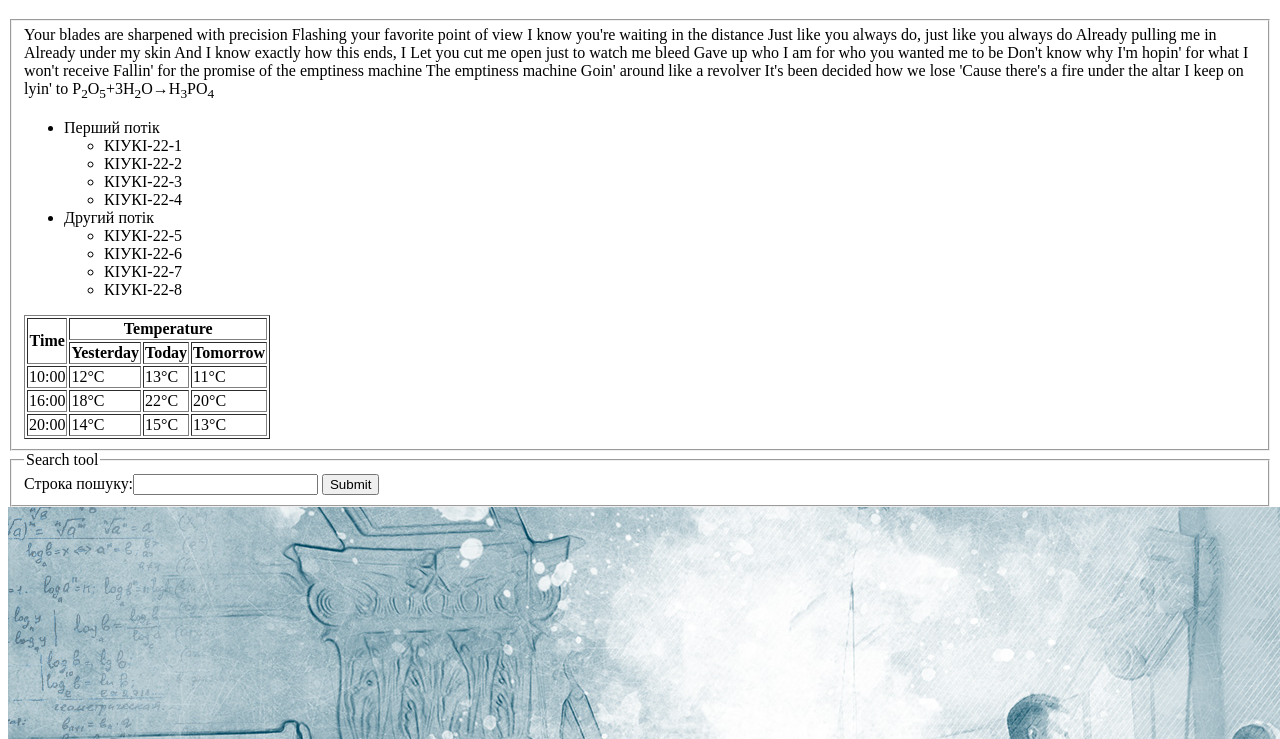
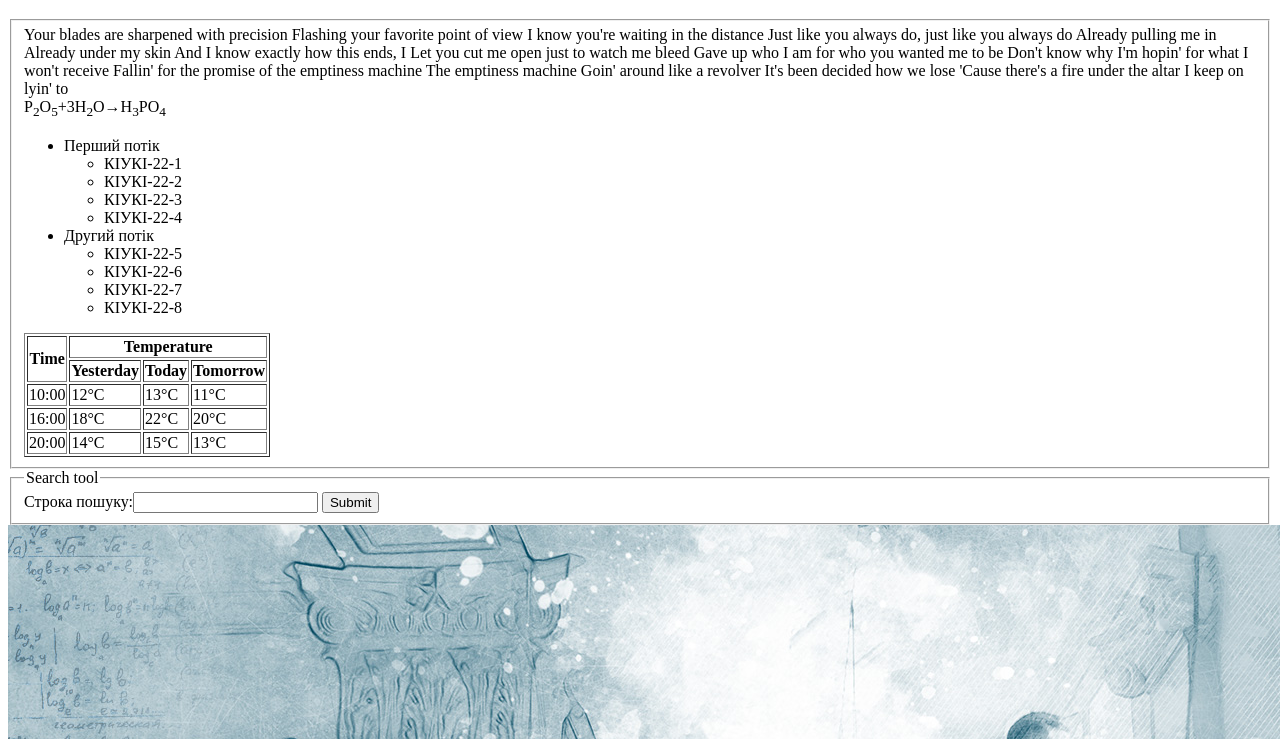
Before and after one commit to Nureapostol/lb1_Apostol, a plain HTML site: page index.html in a window 1280 px wide. Shown: the part 61-800 px from the top of the page. Drawn offline with Linux system fonts and the light colour scheme.

Commit message:
Update index.html with div tags

```diff
--- a/index.html
+++ b/index.html
@@ -25,7 +25,7 @@
         'Cause there's a fire under the altar
         I keep on lyin' to
         </span>
-        P<sub>2</sub>O<sub>5</sub>+3H<sub>2</sub>O&rarr;H<sub>3</sub>PO<sub>4</sub>
+        <div>P<sub>2</sub>O<sub>5</sub>+3H<sub>2</sub>O&rarr;H<sub>3</sub>PO<sub>4</sub></div>
         <ul>
             <li>Перший потік
                 <ul>
```
